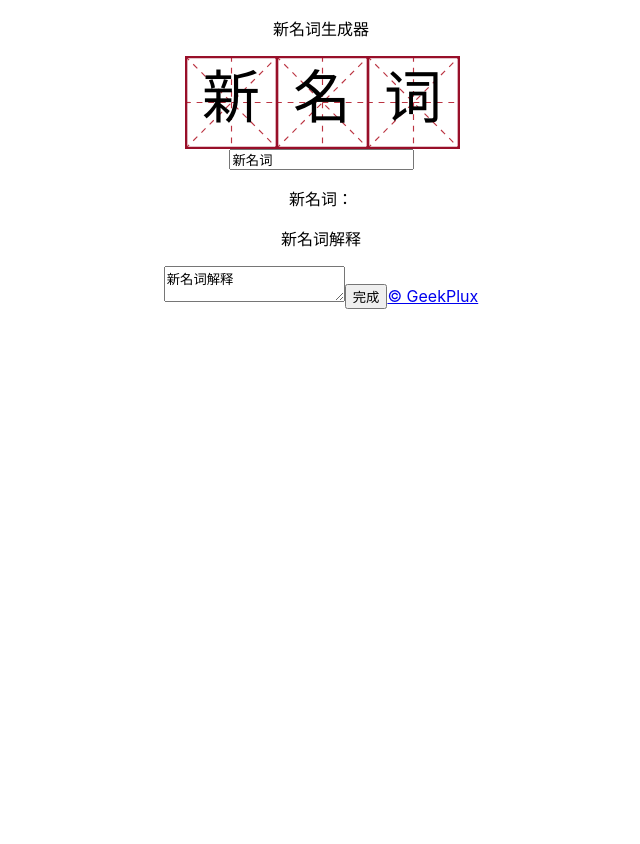
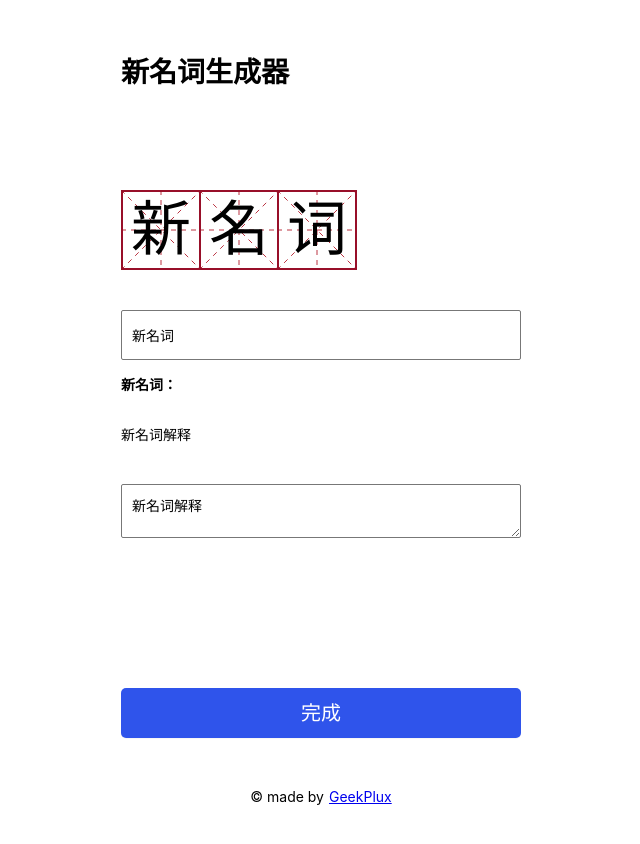
Before and after one commit to geekplux/new_words, a React (Create React App) app: page / in a window 1280 px wide. Shown: the top 844 px of the page, without its empty margins (319-959 px from the left). Before the commit the page ends 800 px from the top, so only its background shows below. Built offline with nearby package versions, Linux system fonts and the light colour scheme.

Commit message:
feat: add style

```diff
--- a/src/App.css
+++ b/src/App.css
@@ -1,32 +1,70 @@
 .App {
+  padding: 50px;
   text-align: center;
 }
 
-.App-logo {
-  animation: App-logo-spin infinite 20s linear;
-  height: 40vmin;
+.container {
+  text-align: left;
+  font-size: 14px;
+  max-width: 400px;
+  margin: 0 auto;
 }
 
-.App-header {
-  background-color: #282c34;
-  min-height: 100vh;
-  display: flex;
-  flex-direction: column;
-  align-items: center;
-  justify-content: center;
-  font-size: calc(10px + 2vmin);
-  color: white;
+.title {
+  margin: 0 0 100px 0;
 }
 
-.App-link {
-  color: #61dafb;
+.nameInput,
+.descInput {
+  margin-top: 40px;
+  font-size: 14px;
+  border-radius: 2px;
+  border: 1px solid #777;
+  outline: none;
+  min-height: 50px;
+  width: 100%;
+  display: block;
 }
 
-@keyframes App-logo-spin {
-  from {
-    transform: rotate(0deg);
-  }
-  to {
-    transform: rotate(360deg);
-  }
+.nameInput {
+  padding: 0 10px;
 }
+.descInput {
+  padding: 10px;
+}
+
+.name {
+  font-weight: bold;
+}
+
+.desc {
+  margin-top: 30px;
+  font-family: '\4EFF\5B8B', '仿宋', '\4EFF\5B8B_GB2312', '仿宋_GB2312', '\534E\6587\4EFF\5B8B', '华文仿宋', 'FangSong', 'FangSong_GB2312', 'STFangsong', 'CWTEX-F', 'Noto Serif SC', serif;
+  display: block;
+}
+
+.btn {
+  position: relative;
+  display: block;
+  width: 100%;
+  background-color: #2f54eb;
+  box-shadow: 0 0.04267rem 0 rgba(0,0,0,.045);
+  border: 0;
+  margin: 150px 0 0 0;
+  text-align: center;
+  text-decoration: none;
+  border-radius: 5px;
+  line-height: 2.5;
+  font-size: 20px;
+  padding: 0;
+  color: #fff;
+  outline: 0;
+}
+
+.author {
+  margin-top: 50px;
+  text-align: center;
+}
+.author a {
+  margin-left: 5px;
+}
--- a/src/App.js
+++ b/src/App.js
@@ -32,8 +32,9 @@ class App extends Component {
 
     return (
       <div className="App">
-        <p className="title">新名词生成器</p>
-        <div className="name">
+        <div className="container">
+          <h1 className="title">新名词生成器</h1>
+          <div className="nameChar">
             {wordName &&
               wordName.length &&
               wordName.split('').map((c, i) => <Char key={i} c={c} />)}
@@ -42,12 +43,13 @@ class App extends Component {
             <input
               className="nameInput"
               type="text"
-            placeholder="*只能输入中文"
+              placeholder="*最多十个字符"
+              maxLength={10}
               value={wordName}
               onChange={this.onNameInput}
             />
           )}
-        <p className="nameNormal">{wordName}：</p>
+          <p className="name">{wordName}：</p>
           <p className="desc">{wordDesc}</p>
           {hideInput ? null : (
             <textarea
@@ -60,9 +62,13 @@ class App extends Component {
           <button className="btn" onClick={this.onClick}>
             {hideInput ? '修改' : '完成'}
           </button>
-        <a className="author" href="https://geekplux.com">
-          © GeekPlux
+          <p className="author">
+            © made by
+            <a href="https://geekplux.com">
+              GeekPlux
             </a>
+          </p>
+        </div>
       </div>
     );
   }
--- a/src/components/char/style.css
+++ b/src/components/char/style.css
@@ -1,12 +1,12 @@
 .char {
   display: inline-block;
   font-family: '\6977\4F53', '楷体', '\6977\4F53_GB2312', '楷体_GB2312', '\534E\6587\6977\4F53', '华文楷体', '\6807\6977\4F53', 'KaiTi', 'KaiTi_GB2312', 'Kaiti SC', 'STKaiti', 'AR PL UKai CN', 'AR PL UKai HK', 'AR PL UKai TW', 'AR PL UKai TW MBE', 'AR PL KaitiM GB', 'DFKai-SB', 'TW-Kai', 'Noto Serif SC', serif;
-  width: 93px;
-  height: 93px;
-  font-size: 58px;
+  width: 80px;
+  height: 80px;
+  font-size: 60px;
   margin-right: -2px;
   text-align: center;
-  line-height: 85px;
+  line-height: 80px;
   background-size: cover;
   background-repeat: no-repeat;
   vertical-align: top;
--- a/src/index.css
+++ b/src/index.css
@@ -8,7 +8,6 @@ body {
   -moz-osx-font-smoothing: grayscale;
 }
 
-code {
-  font-family: source-code-pro, Menlo, Monaco, Consolas, "Courier New",
-    monospace;
+* {
+  box-sizing: border-box;
 }
```
Lines whose indentation alone changed are shown as unchanged.
